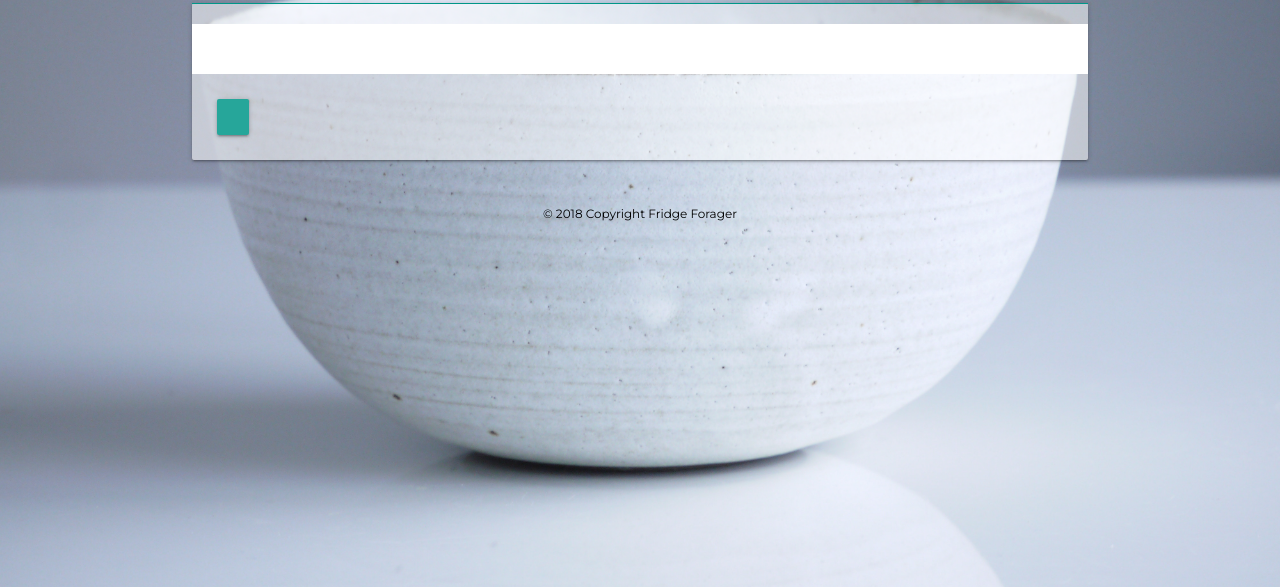
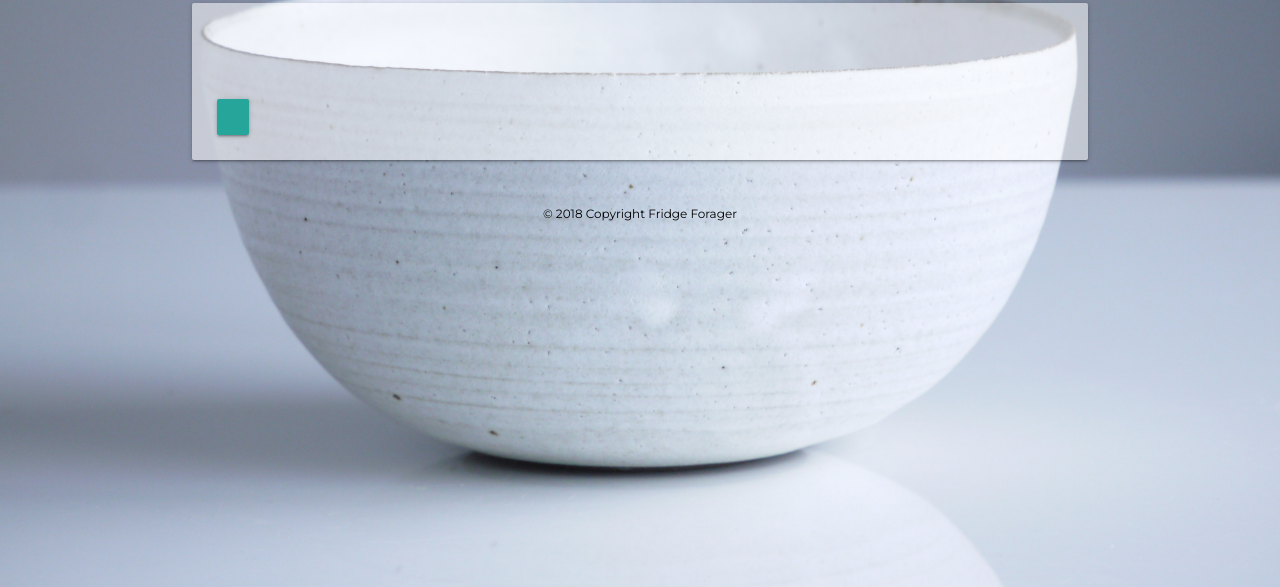
Before and after one commit to scottgall/Fridge-Forager, a plain HTML site: page details.html in a window 1280 px wide. Shown: the part 213-800 px from the top of the page. Drawn offline with nearby package versions, Linux system fonts and the light colour scheme; no server answers.

Commit message:
styled details.html

```diff
--- a/css/style.css
+++ b/css/style.css
@@ -191,14 +191,13 @@ form {
     background-color: rgba(255, 255, 255, 0.534);
 }
 .ingredients {
-    background-color: white;
+    background-color: none;
 }
 .name {
-    background-color: #009688;
-    color: white;
+    color: black;
 }
 .container2 {
-    background-color: #009688;
+    /* background-color: rgba(169, 38, 251, 0.04); */
 }
 
 .card-content {
```
Also changed, not shown: index.html (+1 -18 lines).
